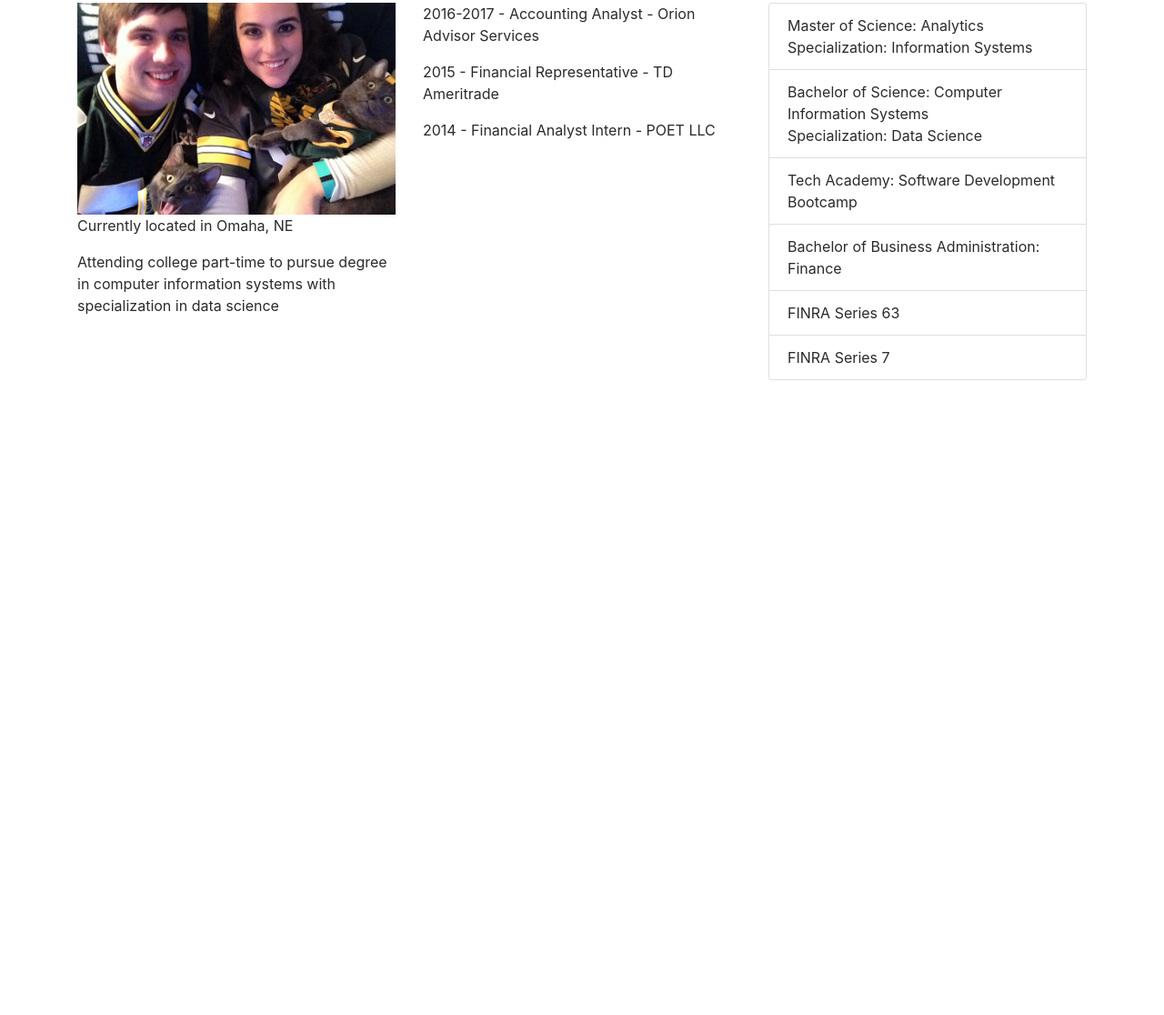
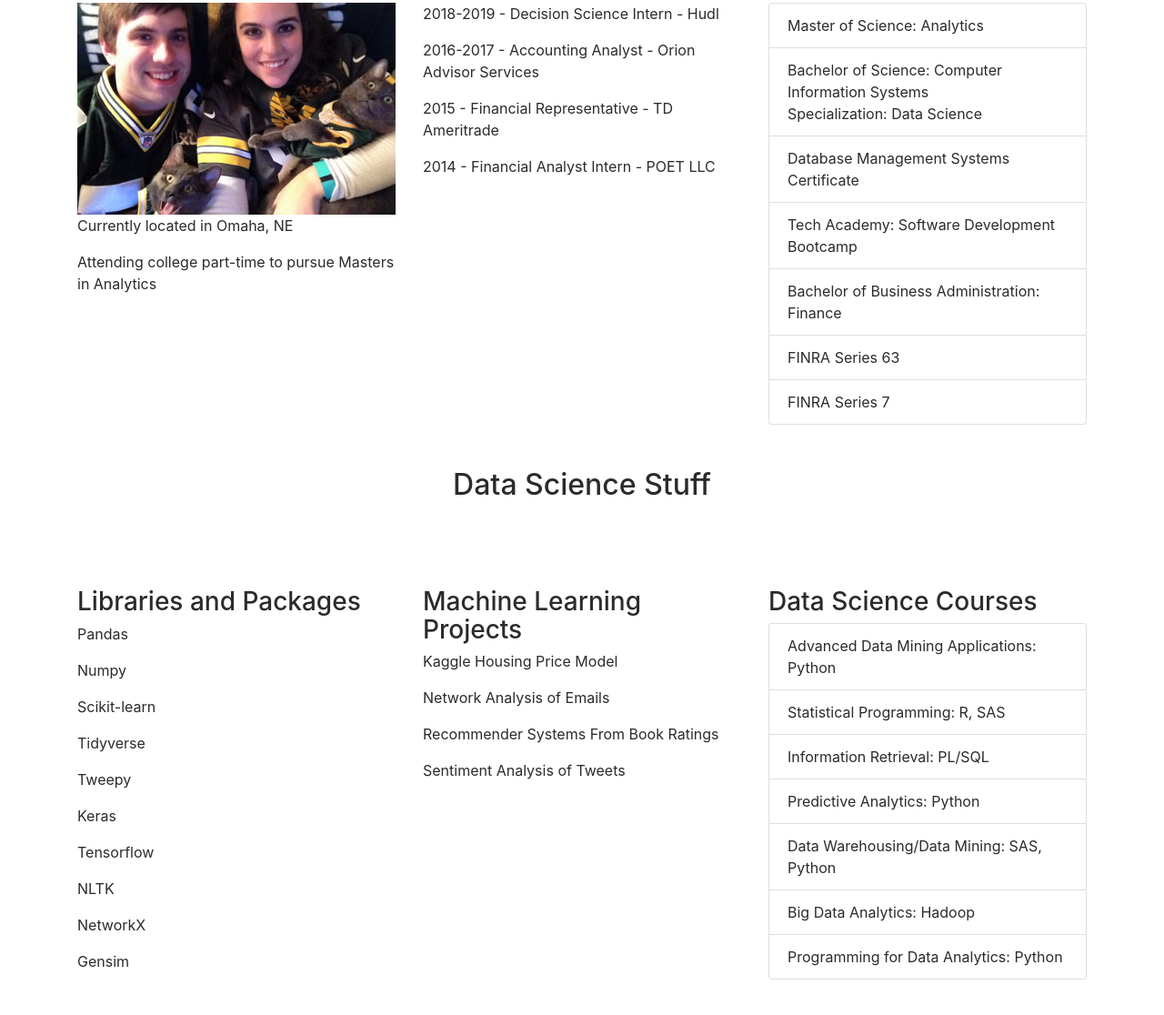
Before and after one commit to ajboschee/ajboschee.github.io, a plain HTML site: page index.html in a window 1280 px wide. Shown: the part 1016-2132 px from the top of the page at 91% size. Before the commit the page ends 1482 px from the top, so only its background shows below. Drawn offline with nearby package versions, Linux system fonts and the light colour scheme; a script that the page names is missing.

Commit message:
Add files via upload

```diff
--- a/index.html
+++ b/index.html
@@ -40,14 +40,10 @@
 		<div class="container" >
             <div class="row text-center">
 
-                <div class="col-md-4 col-sm-6">
-                    <h3>C</h3>
-                    <img src="./images/C.png" alt="" class="codingLanguage">
-                </div>
 
                 <div class="col-md-4 col-sm-6">
-                    <h3>Hadoop</h3>
-                    <img src="./images/hadoop.png" alt="" class="codingLanguage">
+                    <h3>HTML/CSS</h3>
+                    <img src="./images/htmlcss.jpg" alt="" class="codingLanguage">
                 </div>
 
                 <div class="col-md-4 col-sm-6">
@@ -57,8 +53,8 @@
 
                 <div class="col-md-4 col-sm-6">
                     <div class="skill-item">
-                        <h3>SAS</h3>
-                        <img src="./images/sas.png" alt="" class="codingLanguage">
+                        <h3>C#</h3>
+                        <img src="./images/csharp.png" alt="" class="codingLanguage">
                     </div>
                 </div>
 
@@ -75,10 +71,16 @@
                         <img src="./images/Rlogo.png" alt="" class="codingLanguage">
                     </div>
                 </div>
-
+                <div class="col-md-4 col-sm-6">
+                    <div class="skill-item">
+                        <h3>SAS</h3>
+                        <img src="./images/sas.png" alt="" class="codingLanguage">
+                    </div>
+                </div>
 
             </div>
-		</div>
+        </div>
+
 
 		<h2>Background</h2>
 
@@ -88,10 +90,11 @@
 						<h3>Background</h3>
 						<img class="img-fluid" src="./images/andrew.PNG" alt="">
 						<p>Currently located in Omaha, NE</p>
-						<p>Attending college part-time to pursue degree in computer information systems with specialization in data science</p>
+						<p>Attending college part-time to pursue Masters in Analytics</p>
 					</div>
 					<div class="col-md-4 pt-5">
-						<h3>Employment</h3>
+                        <h3>Employment</h3>
+                        <p>2018-2019 - Decision Science Intern - Hudl</p>
 						<p>2016-2017 - Accounting Analyst - Orion Advisor Services</p>
 						<p>2015 - Financial Representative - TD Ameritrade</p>
 						<p>2014 - Financial Analyst Intern - POET LLC</p>
@@ -102,7 +105,6 @@
                         <ul class="list-group">
                             <li class="list-group-item">
                                 <a>Master of Science: Analytics</a>
-                                <a>Specialization: Information Systems</a>
                             </li>
 
                             <li class="list-group-item">
@@ -110,12 +112,14 @@
                                 <a>Specialization: Data Science</a>
                             </li>
                             <li class="list-group-item">
+                                <a>Database Management Systems Certificate</a>
+                            </li>
+                            <li class="list-group-item">
                                 <a>Tech Academy: Software Development Bootcamp</a>
                             </li>
                             <li class="list-group-item">
                                 <a>Bachelor of Business Administration: Finance</a>
                             </li>
-
 
                             <li class="list-group-item">
                                 <a>FINRA Series 63</a>
@@ -126,8 +130,63 @@
 
                         </ul>
 					</div>
-				</div>
-			</div>
+				    </div>
+        </div>
+        <h2>Data Science Stuff</h2>
+        <div class="container my-5" id="about">
+            <div class="row">
+                <div class="col-md-4 pt-5">
+                    <h3>Libraries and Packages</h3>
+                    <p>Pandas</p>
+                    <p>Numpy</p>
+                    <p>Scikit-learn</p>
+                    <p>Tidyverse</p>
+                    <p>Tweepy</p>
+                    <p>Keras</p>
+                    <p>Tensorflow</p>
+                    <p>NLTK</p>
+                    <p>NetworkX</p>
+                    <p>Gensim</p>
+                </div>
+                <div class="col-md-4 pt-5">
+                    <h3>Machine Learning Projects</h3>
+                    <p>Kaggle Housing Price Model</p>
+                    <p>Network Analysis of Emails</p>
+                    <p>Recommender Systems From Book Ratings</p>
+                    <p>Sentiment Analysis of Tweets</p>
+
+                </div>
+                <div class="col-md-4 pt-5">
+                    <h3>Data Science Courses</h3>
+                    <ul class="list-group">
+                        <li class="list-group-item">
+                            <a>Advanced Data Mining Applications: Python</a>
+                        </li>
+
+                        <li class="list-group-item">
+                            <a>Statistical Programming: R, SAS</a>
+                        </li>
+                        <li class="list-group-item">
+                            <a>Information Retrieval: PL/SQL</a>
+                        </li>
+                        <li class="list-group-item">
+                            <a>Predictive Analytics: Python</a>
+                        </li>
+
+                        <li class="list-group-item">
+                            <a>Data Warehousing/Data Mining: SAS, Python</a>
+                        </li>
+                        <li class="list-group-item">
+                            <a>Big Data Analytics: Hadoop</a>
+                        </li>
+                        <li class="list-group-item">
+                            <a>Programming for Data Analytics: Python</a>
+                        </li>
+
+                    </ul>
+                </div>
+                </div>
+    </div>
 
 
   </body>
```
